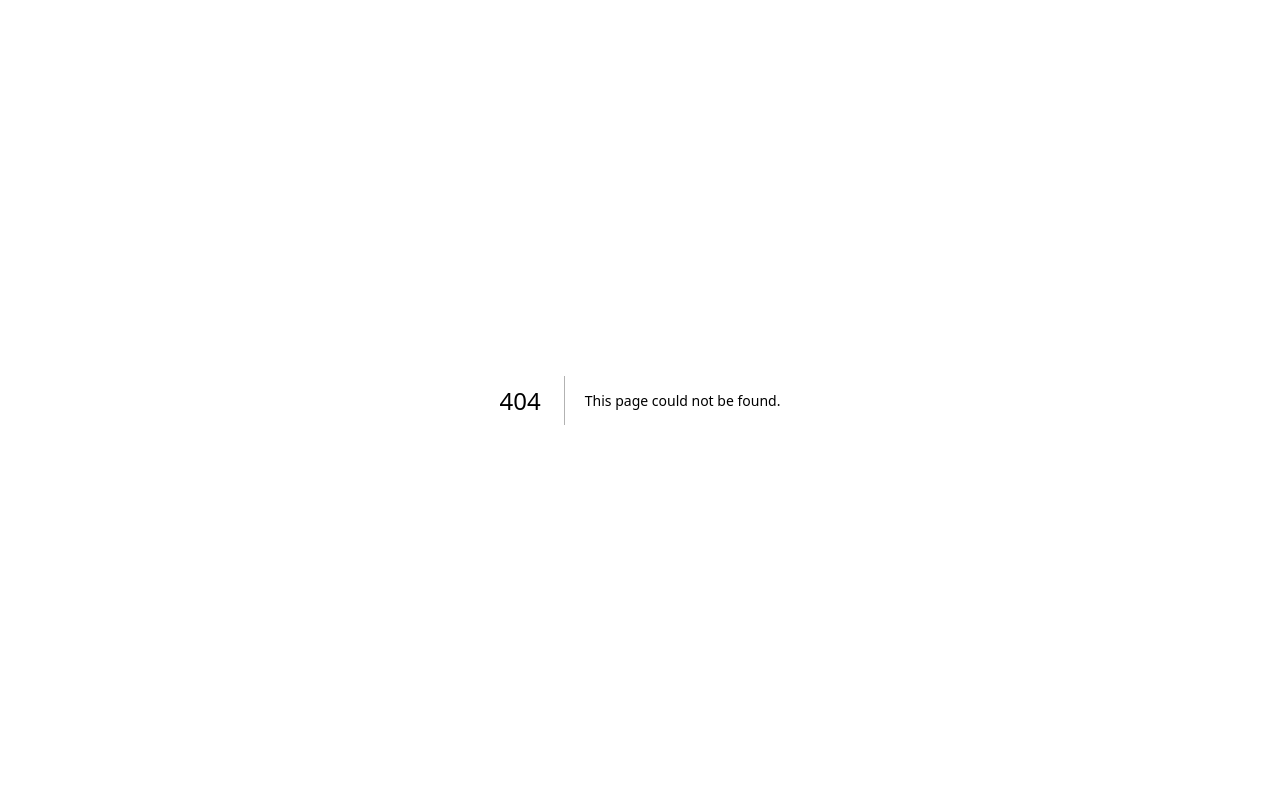
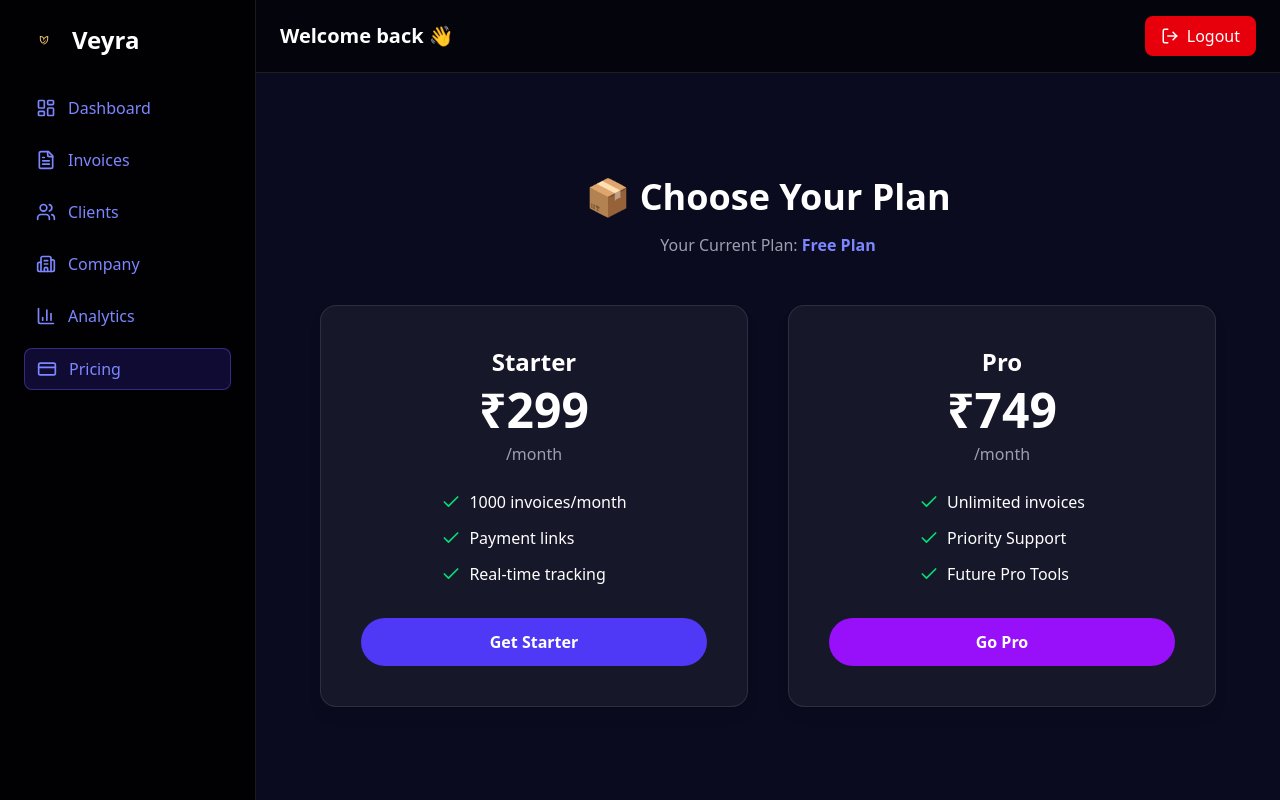
Before and after one commit to ashishkunthe/veyra-main, a Next.js app: page /dashboard/pricing in a window 1280 px wide. Before the commit this address had no page. Built offline with nearby package versions, Linux system fonts and the light colour scheme.

Commit message:
added the pricing section

```diff
--- a/app/dashboard/layout.tsx
+++ b/app/dashboard/layout.tsx
@@ -10,6 +10,7 @@ import {
   LayoutDashboard,
   Menu,
   X,
+  CreditCard,
 } from "lucide-react";
 import Image from "next/image";
 import { useState } from "react";
@@ -34,10 +35,11 @@ export default function DashboardLayout({
     { href: "/dashboard/clients", icon: Users, label: "Clients" },
     { href: "/dashboard/company", icon: Building2, label: "Company" },
     { href: "/dashboard/analytics", icon: BarChart3, label: "Analytics" },
+    { href: "/dashboard/pricing", icon: CreditCard, label: "Pricing" },
   ];
 
   return (
-    <div className="flex h-screen bg-gradient-to-br from-black via-indigo-950 to-black text-white relative overflow-hidden">
+    <div className="flex h-screen bg-[#0b0b1f] text-white relative overflow-hidden">
       {/* ✨ Glowing background */}
       <div className="absolute top-0 left-0 w-[400px] h-[400px] bg-indigo-600 opacity-20 blur-[180px] rounded-full -z-10"></div>
       <div className="absolute bottom-0 right-0 w-[400px] h-[400px] bg-purple-700 opacity-20 blur-[200px] rounded-full -z-10"></div>
--- /dev/null
+++ b/app/dashboard/pricing/page.tsx
@@ -0,0 +1,119 @@
+"use client";
+import { useEffect, useState } from "react";
+import { Check } from "lucide-react";
+import axios from "axios";
+
+const PLAN_IDS = {
+  starter: "plan_RQWtzIDOuFsegM",
+  pro: "plan_RQWuo7mIXF9QzV",
+};
+
+export default function PricingPage() {
+  const [currentPlan, setCurrentPlan] = useState<any>(null);
+
+  useEffect(() => {
+    const fetchStatus = async () => {
+      const token = localStorage.getItem("token");
+      if (!token) return;
+      const res = await axios.get("http://localhost:4000/razorpay/status", {
+        headers: { Authorization: `Bearer ${token}` },
+      });
+      setCurrentPlan(res.data);
+    };
+    fetchStatus();
+  }, []);
+
+  const handleSubscribe = async (planType: "starter" | "pro") => {
+    try {
+      const token = localStorage.getItem("token");
+      if (!token) {
+        window.location.href = "/auth/login";
+        return;
+      }
+
+      const res = await axios.post(
+        "http://localhost:4000/razorpay/create-subscription",
+        { planId: PLAN_IDS[planType] },
+        { headers: { Authorization: `Bearer ${token}` } }
+      );
+
+      const subscription = res.data.subscription;
+      window.location.href = `https://checkout.razorpay.com/v1/checkout.js?subscription_id=${subscription.id}`;
+    } catch (err: any) {
+      console.error(err);
+      alert(err.response?.data?.message || "Subscription failed");
+    }
+  };
+
+  return (
+    <div className="min-h-screen bg-transparent text-white flex flex-col items-center py-16 px-4">
+      {/* Title */}
+      <h1 className="text-4xl font-bold mb-4 flex items-center gap-2">
+        📦 Choose Your Plan
+      </h1>
+
+      {/* Current Plan */}
+      <p className="text-gray-400 mb-12">
+        Your Current Plan:{" "}
+        <span className="text-indigo-400 font-semibold">
+          {currentPlan ? currentPlan.planName : "Free Plan"}
+        </span>
+      </p>
+
+      {/* Pricing Cards */}
+      <div className="grid grid-cols-1 md:grid-cols-2 gap-10 w-full max-w-4xl">
+        {/* Starter Plan */}
+        <div className="bg-white/5 border border-white/10 p-10 rounded-2xl text-center shadow-lg hover:scale-105 transition-all duration-300">
+          <h3 className="text-2xl font-semibold mb-2">Starter</h3>
+          <p className="text-5xl font-bold mb-2">₹299</p>
+          <p className="text-gray-400 mb-6">/month</p>
+
+          <ul className="text-left inline-block space-y-3 mb-8">
+            <li className="flex items-center gap-2">
+              <Check className="w-5 h-5 text-green-400" /> 1000 invoices/month
+            </li>
+            <li className="flex items-center gap-2">
+              <Check className="w-5 h-5 text-green-400" /> Payment links
+            </li>
+            <li className="flex items-center gap-2">
+              <Check className="w-5 h-5 text-green-400" /> Real-time tracking
+            </li>
+          </ul>
+
+          <button
+            onClick={() => handleSubscribe("starter")}
+            className="w-full bg-indigo-600 hover:bg-indigo-700 rounded-full py-3 font-semibold transition"
+          >
+            Get Starter
+          </button>
+        </div>
+
+        {/* Pro Plan */}
+        <div className="bg-white/5 border border-white/10 p-10 rounded-2xl text-center shadow-lg hover:scale-105 transition-all duration-300">
+          <h3 className="text-2xl font-semibold mb-2">Pro</h3>
+          <p className="text-5xl font-bold mb-2">₹749</p>
+          <p className="text-gray-400 mb-6">/month</p>
+
+          <ul className="text-left inline-block space-y-3 mb-8">
+            <li className="flex items-center gap-2">
+              <Check className="w-5 h-5 text-green-400" /> Unlimited invoices
+            </li>
+            <li className="flex items-center gap-2">
+              <Check className="w-5 h-5 text-green-400" /> Priority Support
+            </li>
+            <li className="flex items-center gap-2">
+              <Check className="w-5 h-5 text-green-400" /> Future Pro Tools
+            </li>
+          </ul>
+
+          <button
+            onClick={() => handleSubscribe("pro")}
+            className="w-full bg-purple-600 hover:bg-purple-700 rounded-full py-3 font-semibold transition"
+          >
+            Go Pro
+          </button>
+        </div>
+      </div>
+    </div>
+  );
+}
--- a/app/globals.css
+++ b/app/globals.css
@@ -7,7 +7,7 @@ body {
   margin: 0;
   font-family: ui-sans-serif, system-ui, -apple-system, BlinkMacSystemFont,
     "Segoe UI", Roboto, "Helvetica Neue", Arial, "Noto Sans", sans-serif;
-  background: #000; /* Default dark background */
+  background: #0b0b1f; /* Solid background same as image */
   color: #fff;
   scroll-behavior: smooth;
 }
--- a/app/page.tsx
+++ b/app/page.tsx
@@ -15,7 +15,7 @@ export default function HomePage() {
   }, [router]);
 
   return (
-    <div className="flex bg-blackflex items-center justify-center min-h-screen bg-gradient-to-br from-black via-indigo-950 to-black text-white text-2xl">
+    <div className="flex items-center justify-center min-h-screen bg-[#0b0b1f] text-white text-2xl">
       Redirecting...
     </div>
   );
```
